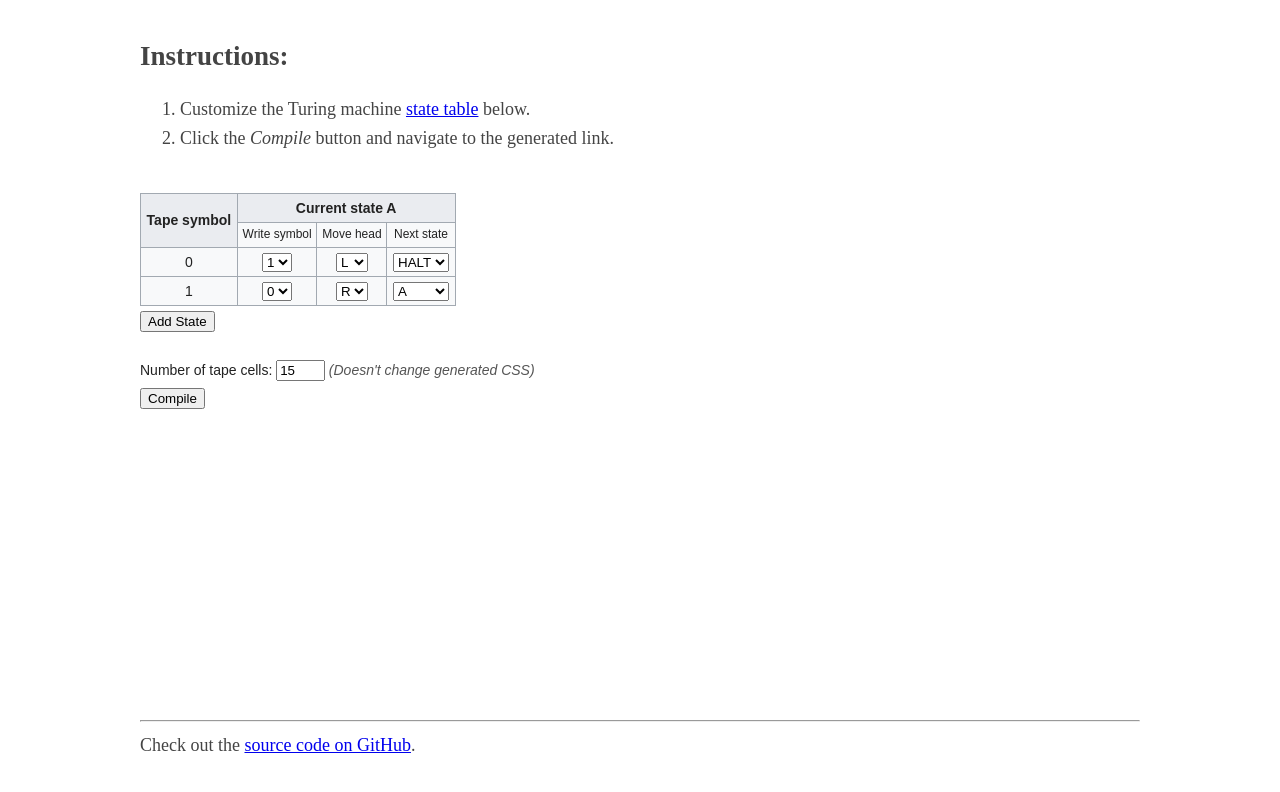
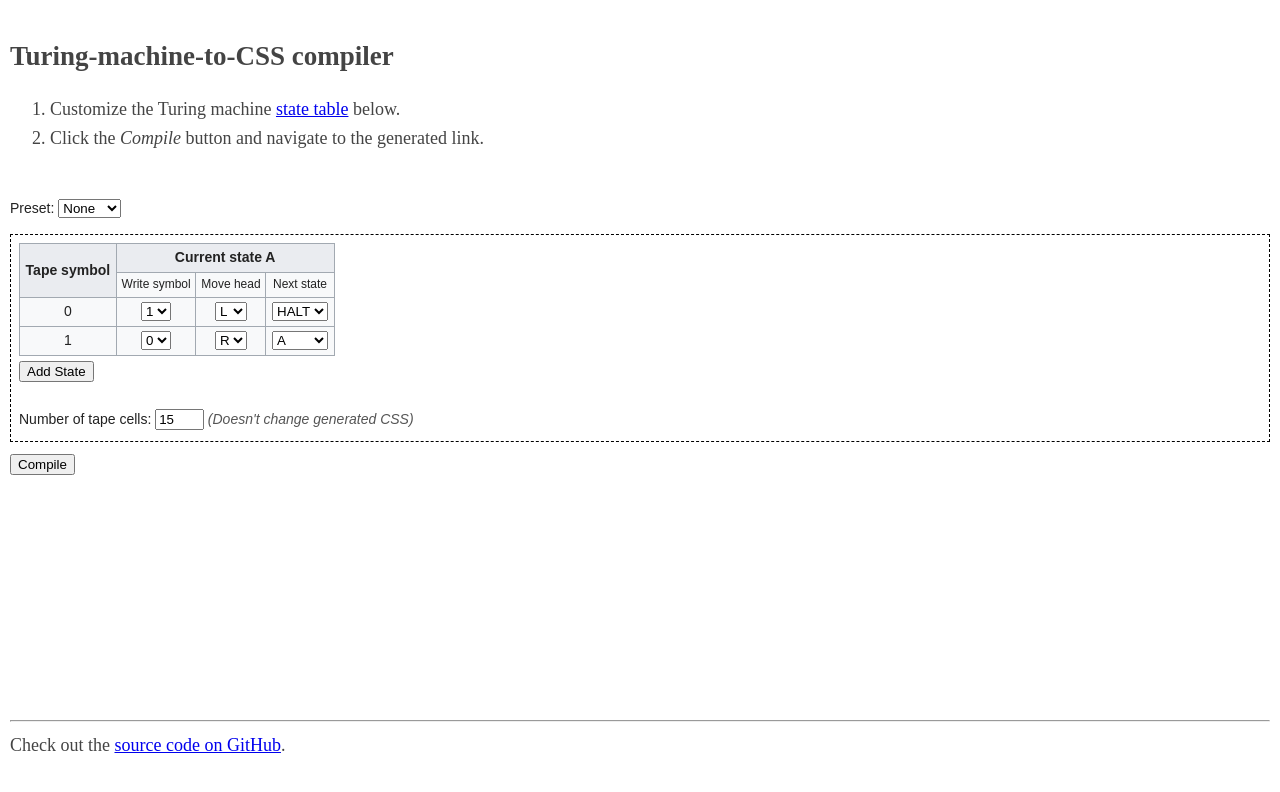
Before and after one commit to brandondong/css-turing-machine, a React (Vite) app: page / in a window 1280 px wide. Shown: the top 792 px of the page. Built offline with nearby package versions, Linux system fonts and the light colour scheme.

Commit message:
Add presets

```diff
--- a/src/AppLayout.css
+++ b/src/AppLayout.css
@@ -2,7 +2,7 @@
   display: flex;
   flex-direction: column;
   min-height: 100vh;
-  max-width: 1000px;
+  max-width: 1280px;
   margin: 0px auto;
 }
 
--- a/src/CompiledMachinePageBody.css
+++ b/src/CompiledMachinePageBody.css
@@ -183,5 +183,5 @@ p+i+i {
 }
 
 * {
-  transition: opacity, transform 0.5s cubic-bezier(0.4, 0, 0.2, 1);
+  transition: transform 0.5s cubic-bezier(0.4, 0, 0.2, 1);
 }
--- a/src/TuringMachineForm.css
+++ b/src/TuringMachineForm.css
@@ -2,20 +2,33 @@
   margin-bottom: 40px;
 }
 
-.tape-cell-label {
+.form-sm-text {
   font-family: sans-serif;
   font-size: 14px;
   color: #222;
+}
+
+.preset-label {
+  margin-bottom: 12px;
 }
 
 .tape-cell-input {
   width: 5.5ch;
 }
 
-.tape-cell-info {
+.form-faded-text {
   color: #555;
 }
 
 .top-spacing {
   margin-top: 20px;
 }
+
+.form-border {
+  border: 1px dashed black;
+  padding: 8px;
+}
+
+.compile-button {
+  margin-top: 12px;
+}
--- a/src/TuringMachineForm.jsx
+++ b/src/TuringMachineForm.jsx
@@ -1,22 +1,105 @@
 import { useState } from 'react';
 import './TuringMachineForm.css';
-import TuringMachineStateTable, { DEFAULT_CONFIG } from './TuringMachineStateTable.jsx'
+import TuringMachineStateTable from './TuringMachineStateTable.jsx'
 import toHTML from './CompiledMachinePageBody.jsx';
+
+const DEFAULT_STATES_CONFIG = [{ name: 'A', 0: { write: '1', move: 'L', next: 'HALT' }, 1: { write: '0', move: 'R', next: 'A' } }];
+const NONE_PRESET_KEY = 'none';
+const BB2_PRESET_KEY = 'bb2';
+const BB3_PRESET_KEY = 'bb3';
+const BB4_PRESET_KEY = 'bb4';
+const BB5_PRESET_KEY = 'bb5';
+const COPY_PRESET_KEY = 'copy';
+const EVEN_PRESET_KEY = 'even';
+const PRESETS = {
+  // See page 10 of https://scottaaronson.com/papers/bb.pdf.
+  [BB2_PRESET_KEY]: {
+    statesConfig: [
+      { name: 'A', 0: { write: '1', move: 'R', next: 'B' }, 1: { write: '1', move: 'L', next: 'B' } },
+      { name: 'B', 0: { write: '1', move: 'L', next: 'A' }, 1: { write: '1', move: 'L', next: 'HALT' } },
+    ],
+    minTapeCells: 5,
+    infoMessage: '(6 steps on an all-0 initial tape before halting)',
+  },
+  [BB3_PRESET_KEY]: {
+    statesConfig: [
+      { name: 'A', 0: { write: '1', move: 'R', next: 'B' }, 1: { write: '1', move: 'L', next: 'HALT' } },
+      { name: 'B', 0: { write: '1', move: 'L', next: 'B' }, 1: { write: '0', move: 'R', next: 'C' } },
+      { name: 'C', 0: { write: '1', move: 'L', next: 'C' }, 1: { write: '1', move: 'L', next: 'A' } },
+    ],
+    minTapeCells: 7,
+    infoMessage: '(21 steps on an all-0 initial tape before halting)',
+  },
+  [BB4_PRESET_KEY]: {
+    statesConfig: [
+      { name: 'A', 0: { write: '1', move: 'R', next: 'B' }, 1: { write: '1', move: 'L', next: 'B' } },
+      { name: 'B', 0: { write: '1', move: 'L', next: 'A' }, 1: { write: '0', move: 'L', next: 'C' } },
+      { name: 'C', 0: { write: '1', move: 'R', next: 'HALT' }, 1: { write: '1', move: 'L', next: 'D' } },
+      { name: 'D', 0: { write: '1', move: 'R', next: 'D' }, 1: { write: '0', move: 'R', next: 'A' } },
+    ],
+    minTapeCells: 21,
+    infoMessage: '(107 steps on an all-0 initial tape before halting)',
+  },
+  [BB5_PRESET_KEY]: {
+    statesConfig: [
+      { name: 'A', 0: { write: '1', move: 'R', next: 'B' }, 1: { write: '1', move: 'L', next: 'C' } },
+      { name: 'B', 0: { write: '1', move: 'R', next: 'C' }, 1: { write: '1', move: 'R', next: 'B' } },
+      { name: 'C', 0: { write: '1', move: 'R', next: 'D' }, 1: { write: '0', move: 'L', next: 'E' } },
+      { name: 'D', 0: { write: '1', move: 'L', next: 'A' }, 1: { write: '1', move: 'L', next: 'D' } },
+      { name: 'E', 0: { write: '1', move: 'L', next: 'HALT' }, 1: { write: '0', move: 'L', next: 'A' } },
+    ],
+    infoMessage: '(Requires several thousand tape cells... and a lot of patience — 47,176,870 steps on an all-0 initial tape before halting)',
+  },
+  [COPY_PRESET_KEY]: {
+    statesConfig: [
+      { name: 'A', 0: { write: '0', move: 'L', next: 'HALT' }, 1: { write: '0', move: 'R', next: 'B' } },
+      { name: 'B', 0: { write: '0', move: 'R', next: 'C' }, 1: { write: '1', move: 'R', next: 'B' } },
+      { name: 'C', 0: { write: '1', move: 'L', next: 'D' }, 1: { write: '1', move: 'R', next: 'C' } },
+      { name: 'D', 0: { write: '0', move: 'L', next: 'E' }, 1: { write: '1', move: 'L', next: 'D' } },
+      { name: 'E', 0: { write: '1', move: 'R', next: 'A' }, 1: { write: '1', move: 'L', next: 'E' } },
+    ],
+    minTapeCells: 9,
+    infoMessage: '(Example: 11 → 11011)',
+  },
+  [EVEN_PRESET_KEY]: {
+    statesConfig: [
+      { name: 'A', 0: { write: '1', move: 'L', next: 'HALT' }, 1: { write: '0', move: 'R', next: 'B' } },
+      { name: 'B', 0: { write: '0', move: 'L', next: 'HALT' }, 1: { write: '0', move: 'R', next: 'A' } },
+    ],
+    minTapeCells: 9,
+    infoMessage: '(Example: 111 → 0, 1111 → 1)',
+  },
+};
 
 const MIN_TAPE_CELLS = 1;
 
 export default function TuringMachineForm() {
-  const [numTapeCells, setNumTapeCells] = useState("15");
-  const [statesConfig, setStatesConfig] = useState(DEFAULT_CONFIG);
+  const [preset, setPreset] = useState(NONE_PRESET_KEY);
+  const [numTapeCells, setNumTapeCells] = useState('15');
+  const [statesConfig, setStatesConfig] = useState(DEFAULT_STATES_CONFIG);
   const [generatedUrl, setGeneratedUrl] = useState(null);
+
+  const presetInfoMessage = PRESETS[preset]?.infoMessage;
 
   function updateStatesConfig(statesConfig) {
     setStatesConfig(statesConfig);
+    setPreset(NONE_PRESET_KEY);
     setGeneratedUrl(null);
   }
 
   function updateNumTapeCells(value) {
     setNumTapeCells(value);
+    setGeneratedUrl(null);
+  }
+
+  function updatePreset(value) {
+    setPreset(value);
+
+    const presetDetails = PRESETS[value];
+    setStatesConfig(presetDetails.statesConfig);
+    if (presetDetails.minTapeCells > parseInputNum(numTapeCells)) {
+      setNumTapeCells(presetDetails.minTapeCells);
+    }
     setGeneratedUrl(null);
   }
 
@@ -32,23 +115,38 @@ export default function TuringMachineForm() {
 
   return (
     <>
-      <h2>Instructions:</h2>
+      <h2>Turing-machine-to-CSS compiler</h2>
       <ol className="instructions">
         <li>Customize the Turing machine <a href="https://en.wikipedia.org/wiki/Turing_machine#Formal_definition" target="_blank" rel="noopener noreferrer">state table</a> below.</li>
         <li>Click the <em>Compile</em> button and navigate to the generated link.</li>
       </ol>
+      <div className="preset-label">
+        <label className="form-sm-text">Preset: <select
+          value={preset}
+          onChange={e => updatePreset(e.target.value)}>
+          <option value={NONE_PRESET_KEY} disabled>None</option>
+          <option value={EVEN_PRESET_KEY}>isEven</option>
+          <option value={COPY_PRESET_KEY}>Copy</option>
+          <option value={BB2_PRESET_KEY}>BB-2</option>
+          <option value={BB3_PRESET_KEY}>BB-3</option>
+          <option value={BB4_PRESET_KEY}>BB-4</option>
+          <option value={BB5_PRESET_KEY}>BB-5</option>
+        </select></label>{presetInfoMessage && <i className="form-sm-text form-faded-text"> {presetInfoMessage}</i>}
+      </div>
+      <div className="form-border">
         <TuringMachineStateTable config={statesConfig} setConfig={updateStatesConfig} />
         <div className="top-spacing">
-        <label className="tape-cell-label">Number of tape cells: <input className="tape-cell-input"
+          <label className="form-sm-text">Number of tape cells: <input className="tape-cell-input"
             type="number"
             name="quantity"
             min={MIN_TAPE_CELLS}
             value={numTapeCells}
             onChange={e => updateNumTapeCells(e.target.value)} />
           </label>
-        <i className="tape-cell-label tape-cell-info"> (Doesn't change generated CSS)</i>
+          <i className="form-sm-text form-faded-text">{` (Doesn't change generated CSS)`}</i>
         </div>
-      <div><button onClick={compileMachine}>Compile</button></div>
+      </div>
+      <button className="compile-button" onClick={compileMachine}>Compile</button>
       {generatedUrl && <div className="top-spacing"><a href={generatedUrl} target="_blank" rel="noopener noreferrer">Generated local link</a></div>}
     </>
   );
--- a/src/TuringMachineStateTable.jsx
+++ b/src/TuringMachineStateTable.jsx
@@ -1,7 +1,6 @@
 import React from 'react';
 import './TuringMachineStateTable.css';
 
-export const DEFAULT_CONFIG = [{ name: 'A', 0: { write: '1', move: 'L', next: 'HALT' }, 1: { write: '0', move: 'R', next: 'A' } }];
 const DEFAULT_ADD = { 0: { write: '1', move: 'L', next: 'HALT' }, 1: { write: '0', move: 'R', next: 'HALT' } };
 
 export default function TuringMachineStateTable({ config, setConfig }) {
--- a/src/selector.js
+++ b/src/selector.js
@@ -45,6 +45,10 @@ class ComplexSelector {
     const conditions = this.selectors.join('');
     return `${conditions}{${prop}:${value};}`;
   }
+
+  toString() {
+    return this.selectors.join('');
+  }
 }
 
 export function select(...args) {
```
Also changed, not shown: src/CompiledMachinePageBody.jsx (+14 -12 lines). Lines whose indentation alone changed are shown as unchanged.
